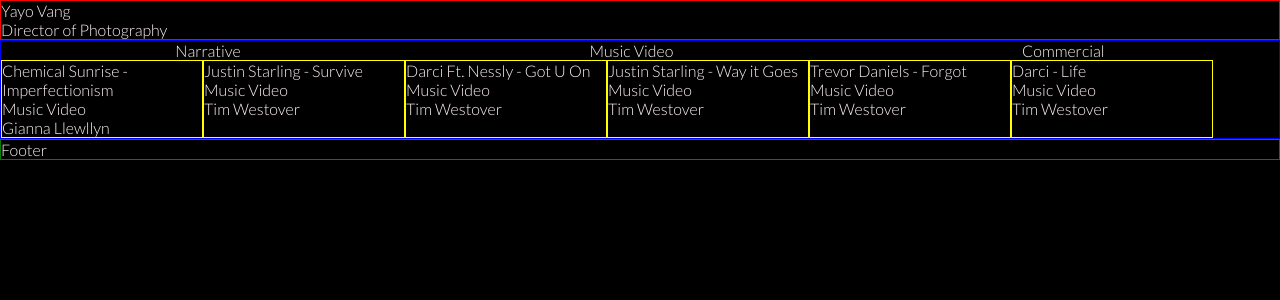
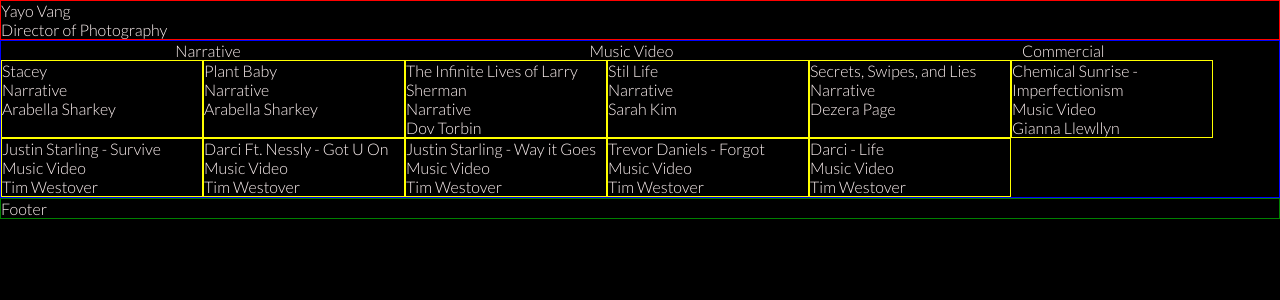
Before and after one commit to chuefengv/yayovang, a Next.js app: page / in a window 1280 px wide. Shown: the top 300 px of the page. Built offline with nearby package versions, Linux system fonts and the light colour scheme.

Commit message:
added functions to filter by genres, and to show all if button is clicked again

```diff
--- a/src/components/Reel/Reel.jsx
+++ b/src/components/Reel/Reel.jsx
@@ -5,9 +5,12 @@
 
 export default function Reel() {
 
-  const [genre, setGenre] = useState('Music Video')
+  const [genre, setGenre] = useState(['Music Video','Narrative','Commercial'])
 
   function FilterGenre(newGenre){
+    if(genre === newGenre){
+      setGenre(['Music Video','Narrative','Commercial'])
+    } else
     setGenre(newGenre)
   }
 
@@ -23,11 +26,12 @@
       <div className='project-wrapper'>
 
         {projectlist.map((project, index) => {
-          if (project.type === genre)
+          if (genre.includes(project.type))
+
           return (
             <div className='project' key={index}>
               {/* <img src={project.image[0]} alt={project.name} /> */}
-                <div className='project-info'>
+              <div className='project-info'>
                 <div className='project-title'>{project.name}</div>
                 <div className='project-type'>{project.type}</div>
                 <div className='project-director'>{project.director}</div>
```
